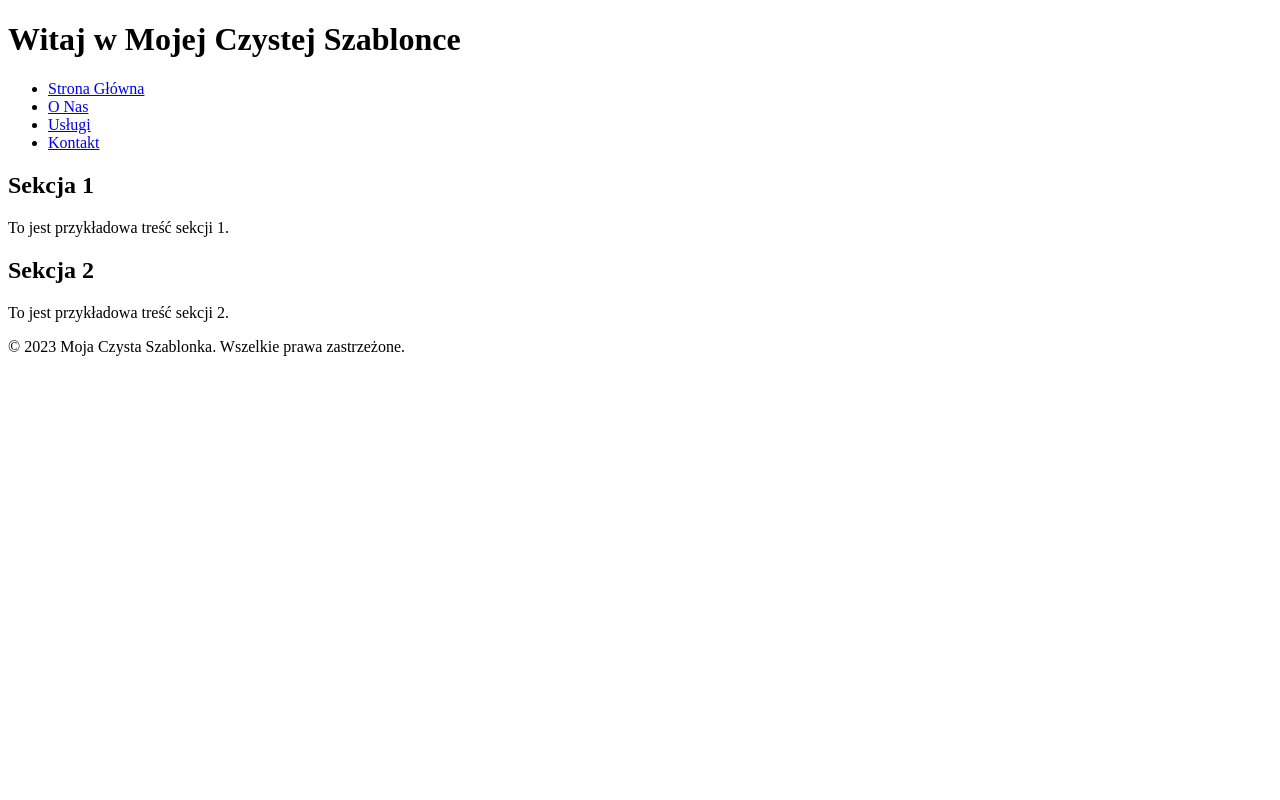
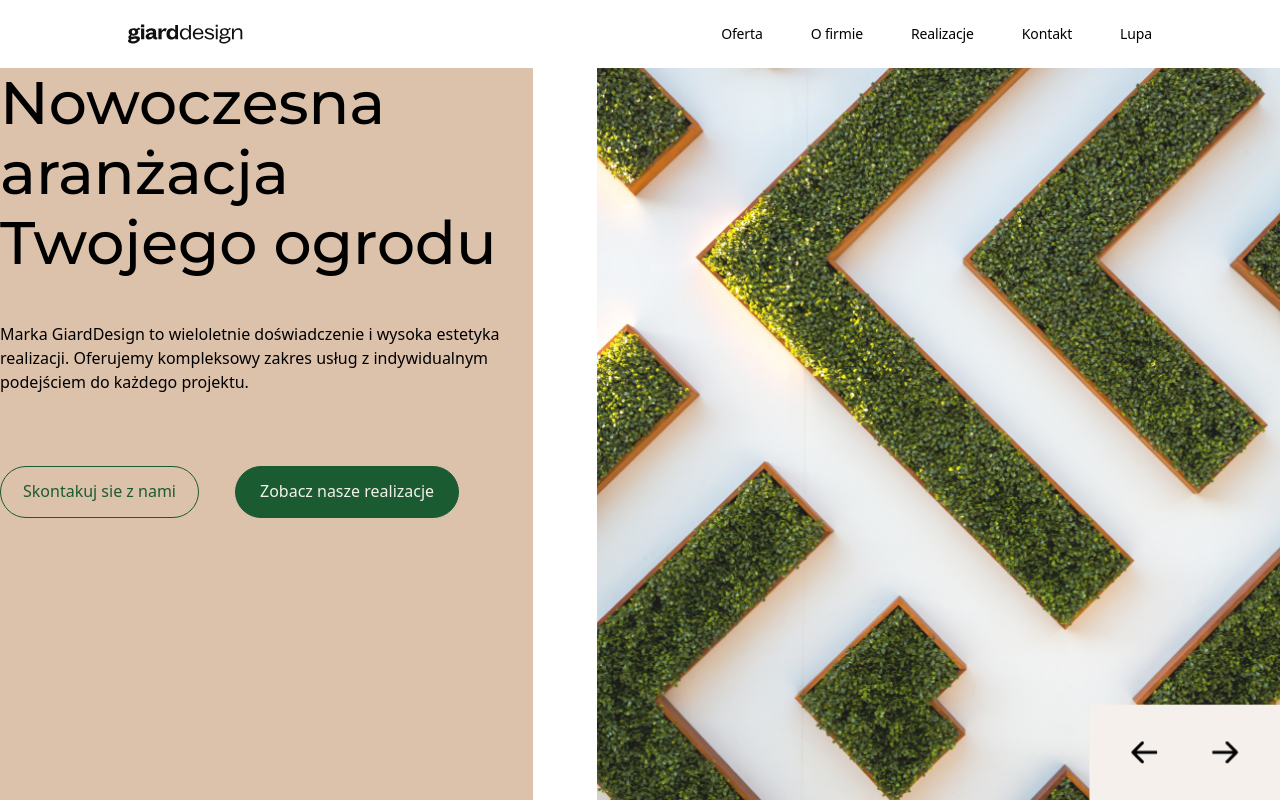
Before and after one commit to Novacci/respect-page, a website: page index.html in a window 1280 px wide. Drawn offline with Linux system fonts and the light colour scheme.

Commit message:
added main page with styling

```diff
--- a/index.html
+++ b/index.html
@@ -4,36 +4,59 @@
     <meta charset="UTF-8" />
     <meta name="viewport" content="width=device-width, initial-scale=1.0" />
     <title>Respect Page</title>
-    <link rel="stylesheet" href="styles.css" />
+    <link rel="stylesheet" href="style.css" />
+    <link
+      href="https://fonts.googleapis.com/css2?family=Montserrat:wght@100;200;300;400;500;600;700;800;900&family=Roboto&display=swap"
+      rel="stylesheet"
+    />
     <script src="script.js"></script>
   </head>
-  <body>
-    <header>
-      <h1>Witaj w Mojej Czystej Szablonce</h1>
-      <nav>
-        <ul>
-          <li><a href="#">Strona Główna</a></li>
-          <li><a href="#">O Nas</a></li>
-          <li><a href="#">Usługi</a></li>
-          <li><a href="#">Kontakt</a></li>
-        </ul>
-      </nav>
-    </header>
-
-    <main>
-      <section>
-        <h2>Sekcja 1</h2>
-        <p>To jest przykładowa treść sekcji 1.</p>
+  <body class="h-screen">
+    <main class="h-full">
+      <header class="flex justify-center">
+        <nav class="flex w-4/5 py-6 b bg-[#FFF] items-center justify-between">
+          <img src="./public/images/giarddesign.svg" alt="giarddesing" />
+          <ul
+            class="flex gap-12 not-italic font-normal text-sm tracking-[-0.00875rem]"
+          >
+            <li><a href="#">Oferta</a></li>
+            <li><a href="#">O firmie</a></li>
+            <li><a href="#">Realizacje</a></li>
+            <li><a href="#">Kontakt</a></li>
+            <li><a href="#">Lupa</a></li>
+          </ul>
+        </nav>
+      </header>
+      <section class="h-[calc(100%-68px)] w-full flex items-stretch gap-16">
+        <div class="flex flex-1 flex-col bg-[#DCC1AB] w-full gap-[4.5rem]">
+          <div class="flex flex-col items-start gap-11">
+            <h1
+              class="font-montserrat text-6xl not-italic font-medium leading-[4.375rem]"
+            >
+              Nowoczesna aranżacja Twojego ogrodu
+            </h1>
+            <span
+              >Marka GiardDesign to wieloletnie doświadczenie i wysoka estetyka
+              realizacji. Oferujemy kompleksowy zakres usług z indywidualnym
+              podejściem do każdego projektu.</span
+            >
+          </div>
+          <div class="flex gap-9">
+            <button
+              class="text-[#1B5B31] border rounded-[12.5rem] border-solid border-[#1B5B31] pt-3 pb-3.5 px-[1.375rem]"
+            >
+              Skontakuj sie z nami
+            </button>
+            <button
+              class="bg-[#1B5B31] border rounded-[12.5rem] border-[#1B5B31] pt-3 pb-3.5 px-6 text-[#F5F0EC]"
+            >
+              Zobacz nasze realizacje
+            </button>
+          </div>
+        </div>
+        <img class="flex-1" src="./public/images/photo.png" alt="main photo" />
       </section>
-
-      <section>
-        <h2>Sekcja 2</h2>
-        <p>To jest przykładowa treść sekcji 2.</p>
-      </section>
+      <!-- <section>Dupa</section> -->
     </main>
-
-    <footer>
-      <p>© 2023 Moja Czysta Szablonka. Wszelkie prawa zastrzeżone.</p>
-    </footer>
   </body>
 </html>
--- /dev/null
+++ b/tailwind.config.js
@@ -0,0 +1,13 @@
+/** @type {import('tailwindcss').Config} */
+module.exports = {
+  content: ['./*.html'],
+  theme: {
+    extend: {
+      fontFamily: {
+        montserrat: ['Montserrat'],
+        inter: ['Inter'],
+      },
+    },
+  },
+  plugins: [],
+};
--- /dev/null
+++ b/tailwind.css
@@ -0,0 +1,3 @@
+@import 'tailwindcss/base';
+@import 'tailwindcss/components';
+@import 'tailwindcss/utilities';
```
Also changed, not shown: package.json (added, +8 -0 lines), public/images/giarddesign.svg (added), public/images/photo.png (added), style.css (added), styles.css (deleted), 2 other files.
